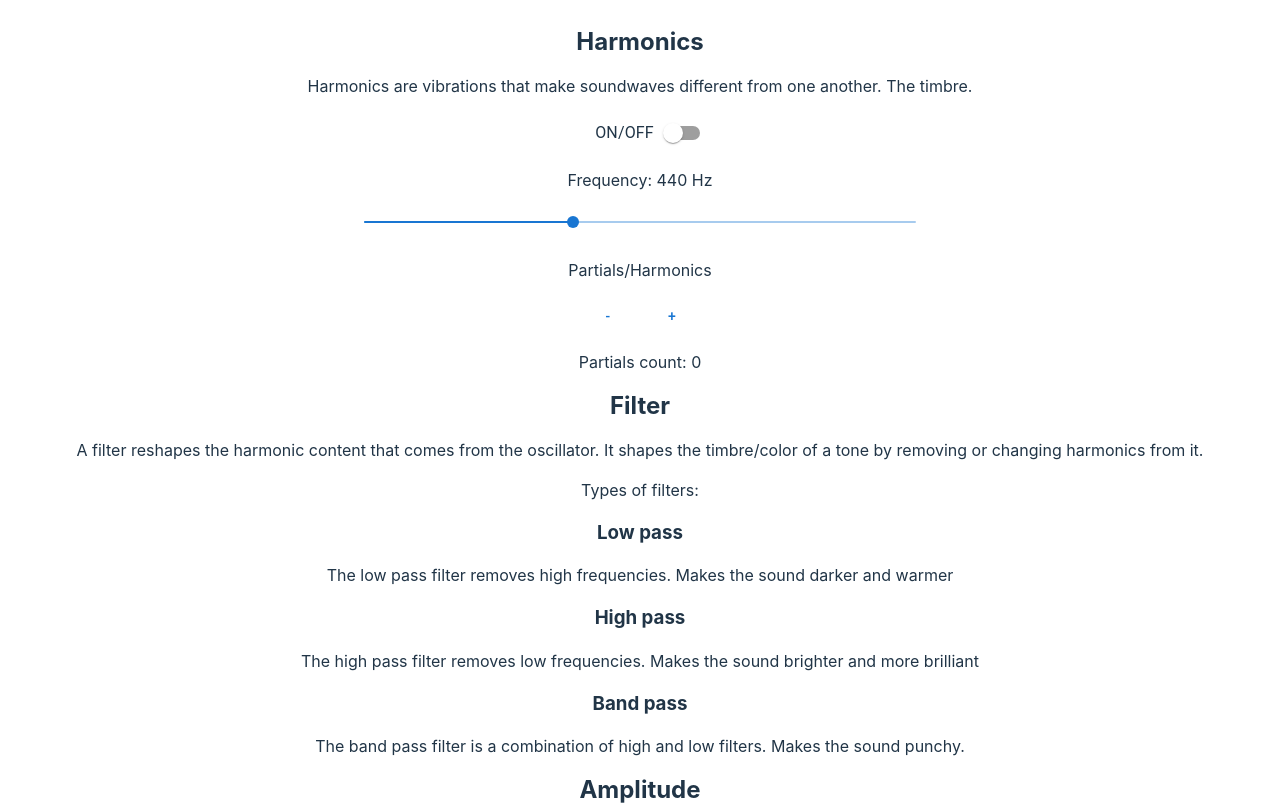
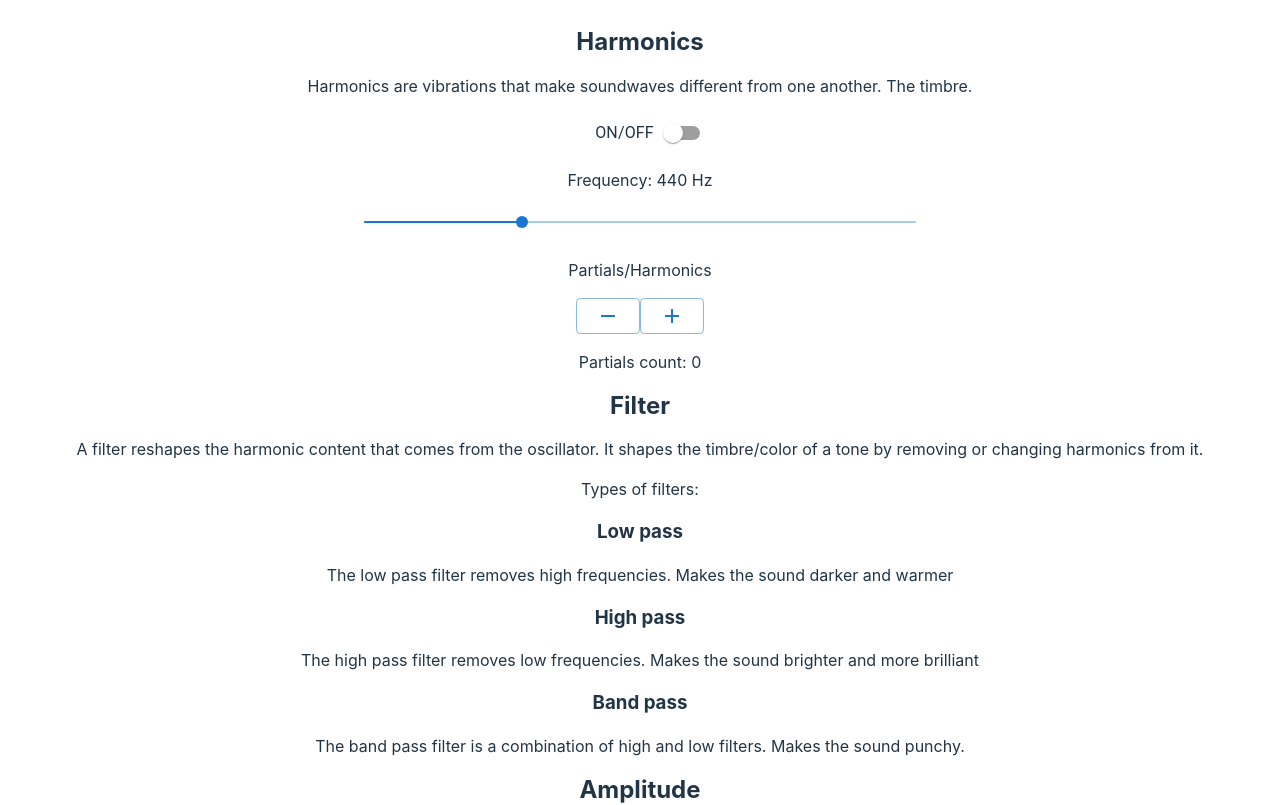
Before and after one commit to aloifran/SoundSynthesis, a React (Vite) app: page / in a window 1280 px wide. Shown: the part 2762-3567 px from the top of the page. Built offline with nearby package versions, Linux system fonts and the light colour scheme.

Commit message:
Fixed issue with Harmonics controls

```diff
--- a/src/components/Oscillator/Oscillator.tsx
+++ b/src/components/Oscillator/Oscillator.tsx
@@ -1,61 +1,57 @@
 import * as Tone from "tone";
-import { useState, useEffect } from "react";
+import { useState, useEffect, useRef } from "react";
 import { Slider, Switch, FormControlLabel, Button } from "@mui/material";
+import AddIcon from "@mui/icons-material/Add";
+import RemoveIcon from "@mui/icons-material/Remove";
 
 interface OscProps {
     // an oscillator ref passed as a prop from App
     oscillatorRef: React.MutableRefObject<Tone.Oscillator>;
-    oscillatorType: Tone.ToneOscillatorType;
     filterType?: BiquadFilterType;
     showPartials?: boolean;
     showFrequency?: boolean;
 }
 
 export function Oscillator(props: OscProps) {
+    // useRef to track values instead of useState, so they don't trigger a re-render
     const osc = props.oscillatorRef.current;
-    osc.type = props.oscillatorType;
+    let oscFrequency = useRef(440).current;
+    let oscPartialsCount = useRef(0).current;
     // const filt = new Tone.Filter("1000", props.filterType).toDestination();
     // osc.connect(filt);
-    // console.log("FILTER", filt);
 
-    const [frequency, setFrequency] = useState<number>(440);
-    const [filterFreq, setFilterFreq] = useState<number>(1000);
+    console.log("RENDER", "PARTIALS:", oscPartialsCount);
+
+    //! State is only used to trigger a re-render for the comps that need re render, like slider and count
+    //! Why it works for slider and not for partials count?
+    const [sliderFreq, setSliderFreq] = useState<number>(oscFrequency);
     const [partialsCount, setPartialsCount] = useState<number>(0);
-    // const [amplitude, setAmplitude] = useState<number>(0.5);
-
-    useEffect(() => {
-        // Set values from state to osc ref
-        osc.partialCount = partialsCount;
-        osc.frequency.value = frequency;
-    }, [partialsCount, frequency]);
-
-    // useEffect(() => {
-    //     filt.frequency.value = filterFreq;
-    //     console.log("FILTER FREQ", filt.frequency);
-    // }, [filterFreq]);
+    // const [filterFreq, setFilterFreq] = useState<number>(1000);
 
     const toggle = () => {
         osc.state === "stopped" ? osc.start() : osc.stop();
         console.log("state:", osc.state, "| freq:", osc.frequency.value);
     };
 
-    // const setOscAmp = (e: Event, value: number) => {
-    //     setAmplitude(value);
-    //     // how to change amplitude?
-    //     // osc.frequency.value = frequency;
-    // };
+    const updateOscFreq = (e: Event, value: number) => {
+        oscFrequency = value;
+        osc.frequency.value = oscFrequency;
+        setSliderFreq(oscFrequency);
+    };
 
     const addPartial = () => {
-        if (partialsCount >= 0 && partialsCount < 10) {
-            setPartialsCount(partialsCount + 1);
-            console.log("ADDED PARTIAL");
+        if (osc.partialCount >= 0 && osc.partialCount < 10) {
+            osc.partialCount++;
+            setPartialsCount(osc.partialCount);
+            console.log("ADDED PARTIAL TO OSC");
         }
     };
 
     const removePartial = () => {
-        if (partialsCount > 0) {
-            setPartialsCount(partialsCount - 1);
-            console.log("REMOVED PARTIAL");
+        if (osc.partialCount > 0) {
+            osc.partialCount--;
+            setPartialsCount(osc.partialCount);
+            console.log("REMOVED PARTIAL FROM OSC");
         }
     };
 
@@ -67,21 +63,24 @@ export function Oscillator(props: OscProps) {
                 control={<Switch onChange={toggle} />}
             />
 
+            {/* OSC FREQUENCY */}
             {props.showFrequency && (
                 <>
-                    <p>Frequency: {frequency} Hz</p>
+                    <p>Frequency: {sliderFreq} Hz</p>
                     <Slider
                         size="small"
-                        min={100}
-                        max={1000}
-                        value={frequency}
-                        onChange={(e, value) => setFrequency(value as number)}
+                        min={15}
+                        max={1500}
+                        onChange={(e, value) =>
+                            updateOscFreq(e, value as number)
+                        }
+                        value={sliderFreq}
                     />
                 </>
             )}
 
             {/* FILTER FREQUENCY */}
-            {props.filterType && (
+            {/* {props.filterType && (
                 <>
                     <p>Filter frequency: {filterFreq} Hz</p>
                     <Slider
@@ -92,14 +91,17 @@ export function Oscillator(props: OscProps) {
                         onChange={(e, value) => setFilterFreq(value as number)}
                     />
                 </>
-            )}
+            )} */}
 
             {props.showPartials && (
                 <>
                     <p>Partials/Harmonics</p>
-                    <Button onClick={removePartial}>-</Button>
-                    <Button onClick={addPartial}>+</Button>
-                    {/* <p>Partials count: {osc.partialCount}</p> */}
+                    <Button variant="outlined" onClick={removePartial}>
+                        <RemoveIcon />
+                    </Button>
+                    <Button variant="outlined" onClick={addPartial}>
+                        <AddIcon />
+                    </Button>
                     <p>Partials count: {partialsCount}</p>
 
                     {/* <p>Amplitude:</p>
--- a/src/components/Player/Player.tsx
+++ b/src/components/Player/Player.tsx
@@ -14,7 +14,10 @@ interface PlayerProps {
 }
 
 export function Player(props: PlayerProps) {
-    const osc = new Tone.Oscillator().toDestination();
+    const osc = new Tone.Oscillator(
+        "440",
+        props.oscillatorType
+    ).toDestination();
     const oscRef = useRef<Tone.Oscillator>(osc);
 
     // filter is connected to the osc, so no need for a new component, the osc will be sent
@@ -22,7 +25,6 @@ export function Player(props: PlayerProps) {
     const filt = new Tone.Filter().toDestination();
     const oscFiltRef = useRef<Tone.Oscillator>(osc.connect(filt));
 
-    const [oscType, setType] = useState<Tone.ToneOscillatorType>("sine");
     const [filterType, setFilterType] = useState<BiquadFilterType>("allpass");
     const [filter, setFilter] = useState<boolean>(false);
     const [showFrequency, setShowFrequency] = useState<boolean>(true);
@@ -33,9 +35,6 @@ export function Player(props: PlayerProps) {
     useEffect(() => {
         if (props.filter) {
             setFilter(true);
-        }
-        if (props.oscillatorType) {
-            setType(props.oscillatorType);
         }
         if (props.filterType) {
             setFilterType(props.filterType);
@@ -51,23 +50,21 @@ export function Player(props: PlayerProps) {
     return (
         <>
             {props.filter ? (
-                //! osc with filter
+                // osc with filter
                 <Container maxWidth="sm">
                     {/* waveform visuals here */}
                     <Oscillator
                         oscillatorRef={oscRef}
-                        oscillatorType={oscType}
                         filterType={filterType}
                         showFrequency={showFrequency}
                     />
                 </Container>
             ) : (
-                //! basic osc
+                // basic osc
                 <Container maxWidth="sm">
                     {/* waveform visuals here */}
                     <Oscillator
                         oscillatorRef={oscRef}
-                        oscillatorType={oscType}
                         showPartials={showPartials}
                         showFrequency={showFrequency}
                     />
```
